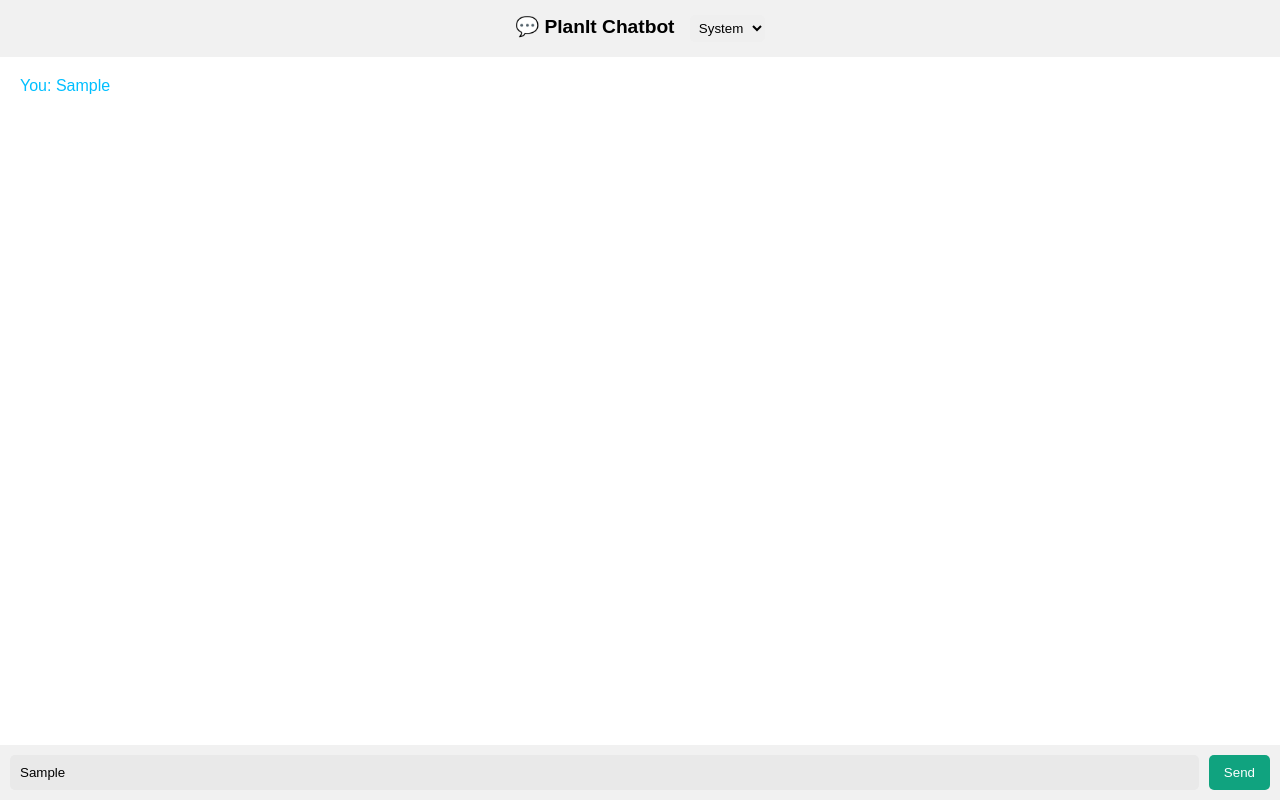
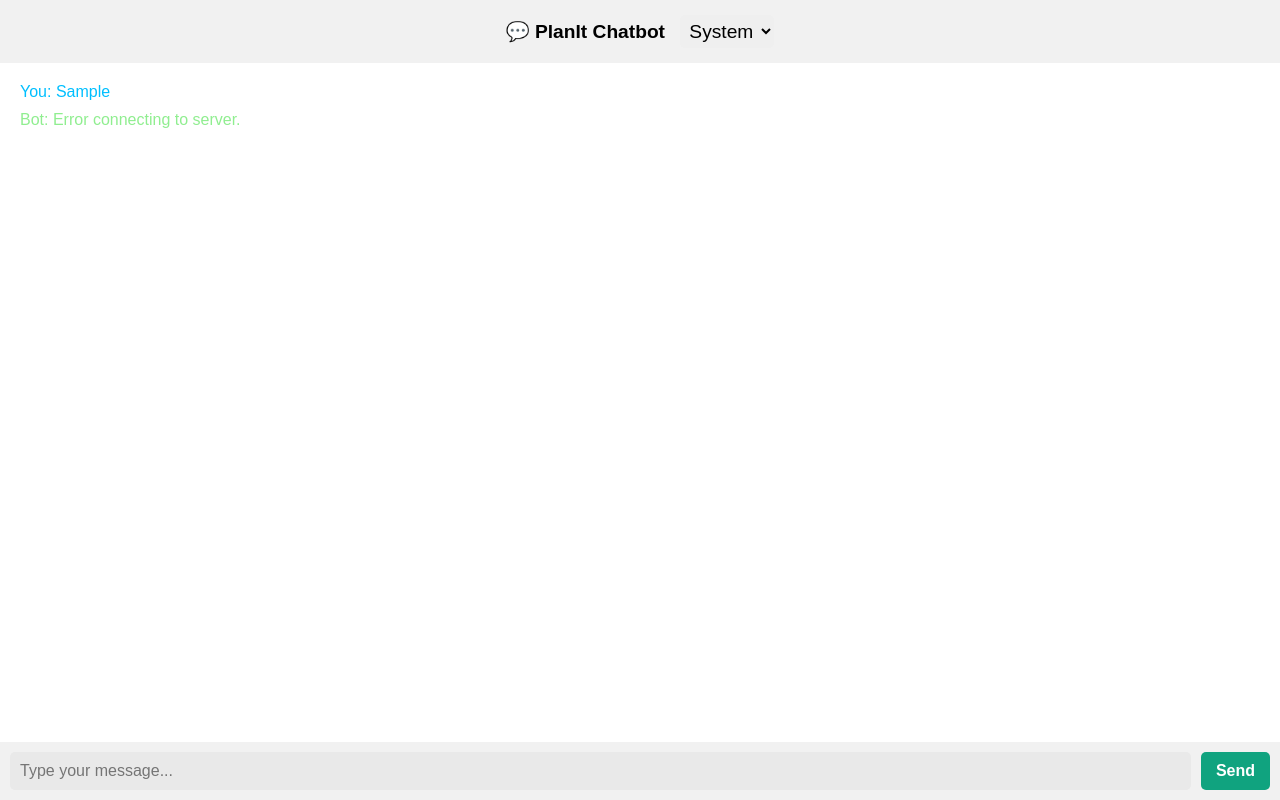
Before and after one commit to jsathyanarayana-rgb/PlanIt, a plain HTML site: page index.html in a window 1280 px wide. Both pictures are taken after typing "Sample" into the empty fields and a click on the button "Send". Drawn offline with Linux system fonts and the light colour scheme; no server answers.

Commit message:
index.html

```diff
--- a/index.html
+++ b/index.html
@@ -2,7 +2,7 @@
 <html lang="en">
 <head>
 <meta charset="UTF-8" />
-<meta name="viewport" content="width=device-width, initial-scale=1.0"/>
+<meta name="viewport" content="width=device-width, initial-scale=1" />
 <title>PlanIt Chatbot</title>
 <style>
     :root {
@@ -61,10 +61,12 @@
         flex: 1;
         padding: 20px;
         overflow-y: auto;
+        background: transparent;
     }
 
     .message {
         margin-bottom: 10px;
+        white-space: pre-wrap;
     }
 
     .user {
@@ -93,6 +95,7 @@
         padding: 10px;
         border: none;
         border-radius: 5px;
+        font-size: 1em;
     }
 
     body.light input {
@@ -111,6 +114,8 @@
         border: none;
         border-radius: 5px;
         cursor: pointer;
+        font-weight: bold;
+        font-size: 1em;
     }
 
     body.light button {
@@ -131,19 +136,19 @@
         background: var(--button-hover-dark);
     }
 
-    /* Theme switch dropdown */
     #theme-select {
         margin-left: 10px;
         padding: 5px;
         border-radius: 5px;
         border: none;
+        font-size: 1em;
     }
 </style>
 </head>
 <body>
 <header>
     💬 PlanIt Chatbot
-    <select id="theme-select">
+    <select id="theme-select" aria-label="Theme selector">
         <option value="system">System</option>
         <option value="light">Light</option>
         <option value="dark">Dark</option>
@@ -151,13 +156,14 @@
 </header>
 <div id="chat-box"></div>
 <footer>
-    <input type="text" id="user-input" placeholder="Type your message...">
+    <input type="text" id="user-input" placeholder="Type your message..." autocomplete="off" />
     <button onclick="sendMessage()">Send</button>
 </footer>
 
 <script>
-    // Theme Handling
     const themeSelect = document.getElementById("theme-select");
+    const input = document.getElementById("user-input");
+    const chatBox = document.getElementById("chat-box");
 
     function applyTheme(theme) {
         if (theme === "system") {
@@ -173,44 +179,49 @@
         applyTheme(themeSelect.value);
     });
 
-    // Load saved theme or system
+    // Load saved theme or system default
     const savedTheme = localStorage.getItem("theme") || "system";
     themeSelect.value = savedTheme;
     applyTheme(savedTheme);
 
-    // Chatbot Function
     async function sendMessage() {
-        let input = document.getElementById("user-input");
-        let chatBox = document.getElementById("chat-box");
-
         if (input.value.trim() === "") return;
 
-        // Show user message
-        let userMessage = document.createElement("div");
+        const userMessage = document.createElement("div");
         userMessage.classList.add("message", "user");
         userMessage.textContent = "You: " + input.value;
         chatBox.appendChild(userMessage);
 
-        // Send to backend
-        let res = await fetch("http://127.0.0.1:5000/chat", {
+        try {
+            const res = await fetch("/chat", {  // <-- change URL if needed
                 method: "POST",
                 headers: { "Content-Type": "application/json" },
-            body: JSON.stringify({ message: input.value })
+                body: JSON.stringify({ message: input.value }),
             });
+            const data = await res.json();
 
-        let data = await res.json();
-
-        // Show bot reply
-        let botMessage = document.createElement("div");
+            const botMessage = document.createElement("div");
             botMessage.classList.add("message", "bot");
             botMessage.textContent = "Bot: " + (data.reply || data.error);
             chatBox.appendChild(botMessage);
+        } catch (error) {
+            const errorMessage = document.createElement("div");
+            errorMessage.classList.add("message", "bot");
+            errorMessage.textContent = "Bot: Error connecting to server.";
+            chatBox.appendChild(errorMessage);
+        }
 
-        // Scroll to bottom
         chatBox.scrollTop = chatBox.scrollHeight;
-
         input.value = "";
     }
+
+    // Send message on Enter key press
+    input.addEventListener("keypress", function (event) {
+        if (event.key === "Enter") {
+            event.preventDefault();
+            sendMessage();
+        }
+    });
 </script>
 </body>
 </html>
```
Lines whose indentation alone changed are shown as unchanged.
